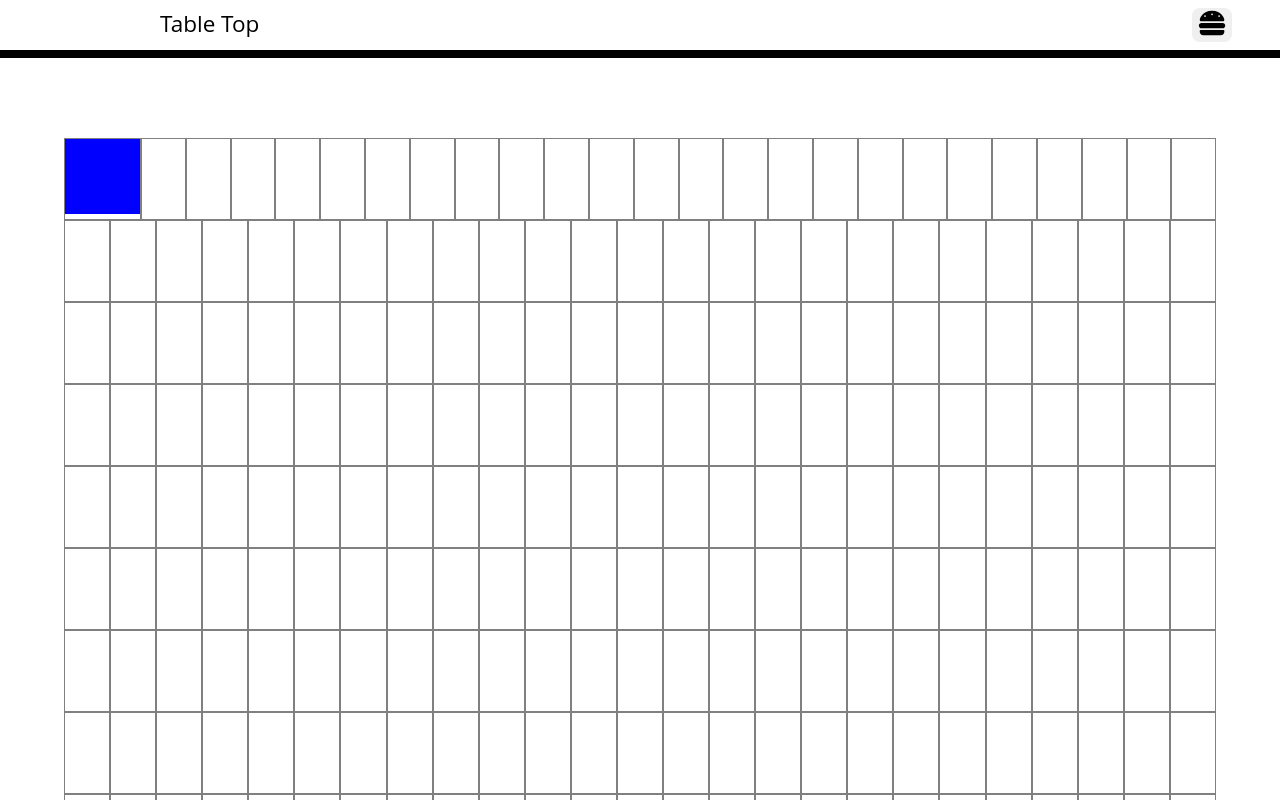
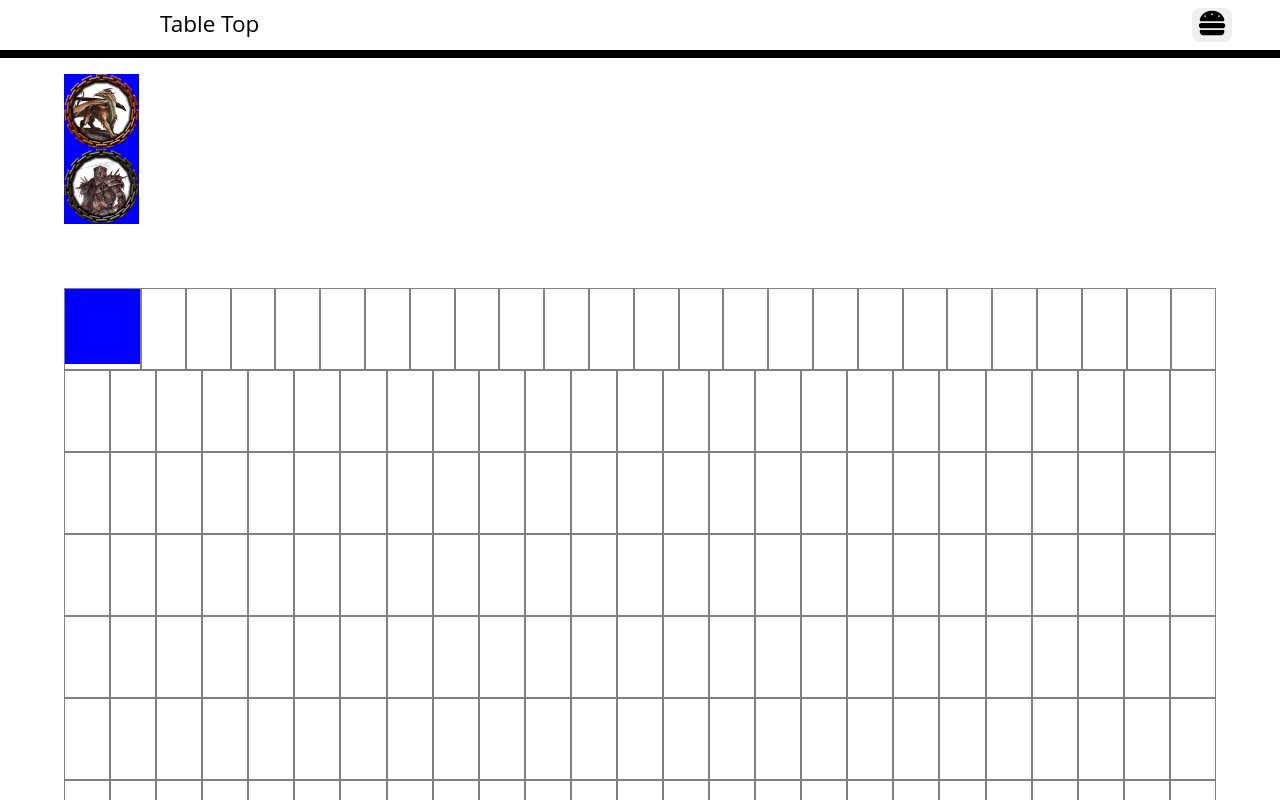
Before and after one commit to tlonergan/table-top, a React (Create React App) app: page / in a window 1280 px wide. Shown: the top 800 px of the page. Built offline with nearby package versions, Linux system fonts and the light colour scheme.

Commit message:
Adding multiple tokens, to avoid 'it works for one' trap, and some assests

```diff
--- /dev/null
+++ b/src/behaviors/tokenStates.js
@@ -0,0 +1,3 @@
+export class TokenStates {
+
+}
--- a/src/components/mapBoard.jsx
+++ b/src/components/mapBoard.jsx
@@ -3,6 +3,7 @@ import { HTML5Backend } from 'react-dnd-html5-backend';
 import { DndProvider } from 'react-dnd';
 import MapSquare from "./mapSquare";
 import Token from './token';
+import TokenBox from './tokenBox';
 
 const MapBoard = () => {
     const [squaresWide, setSquaresWide] = useState(25);
@@ -35,6 +36,9 @@ const MapBoard = () => {
 
     return (
         <DndProvider backend={HTML5Backend}>
+            <div className="toolbox">
+                <TokenBox/>
+            </div>
             <div className="board">
                 {rows.map(r => r)}
             </div>
--- a/src/components/mapSquare.jsx
+++ b/src/components/mapSquare.jsx
@@ -8,9 +8,6 @@ const MapSquare = (props) => {
     const [{},thisMapSquare] = useDrop(() => ({
         accept: DraggableItemTypes.TOKEN,
     }));
-
-    useEffect(() => {
-    });
 
     const onSquaredClicked = () => {
         setIsSelected(!isSelected);
--- a/src/components/token.jsx
+++ b/src/components/token.jsx
@@ -1,14 +1,16 @@
 import { useDrag } from 'react-dnd';
 import DraggableItemTypes from "../entities/draggableTypes";
 
-const Token = () => {
+const Token = (props) => {
     const [, drag] = useDrag(() =>({
         type: DraggableItemTypes.TOKEN,
         item: "singleToken",
     }));
 
     return (
-        <div className="token" ref={drag}></div>
+        <div className="token" ref={drag}>
+            {props.imageSource ? <img src={props.imageSource}/> : <span/>}
+        </div>
     );
 };
 
--- a/src/components/tokenBox.jsx
+++ b/src/components/tokenBox.jsx
@@ -1,7 +1,10 @@
+import Token from "./token"
+
 const TokenBox = () => {
     return (
         <div>
-
+            <Token imageSource="../assets/CopperDragon.png"/>
+            <Token imageSource="../assets/TombGuardian.png"/>
         </div>
     );
 };
--- a/src/index.css
+++ b/src/index.css
@@ -219,6 +219,10 @@ a {
   text-align: center;
 }
 
+.toolbox {
+  padding-left: 64px;
+}
+
 .board {
   padding: 64px;
   display: flex;
@@ -246,3 +250,8 @@ a {
   height: 75px;
   width: 75px;
 }
+
+.token > img{
+  height: 75px;
+  width: 75px;
+}
```
Also changed, not shown: public/assets/CopperDragon.png (added), public/assets/TombGuardian.png (added).
